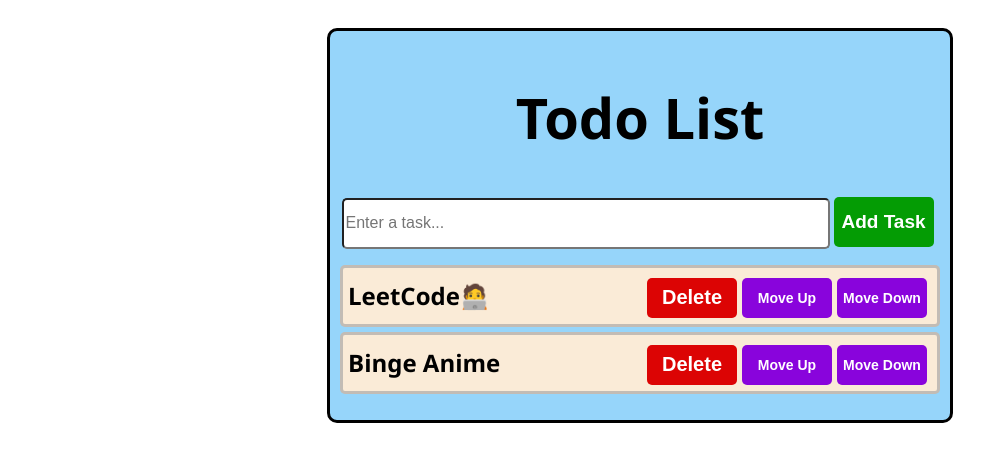
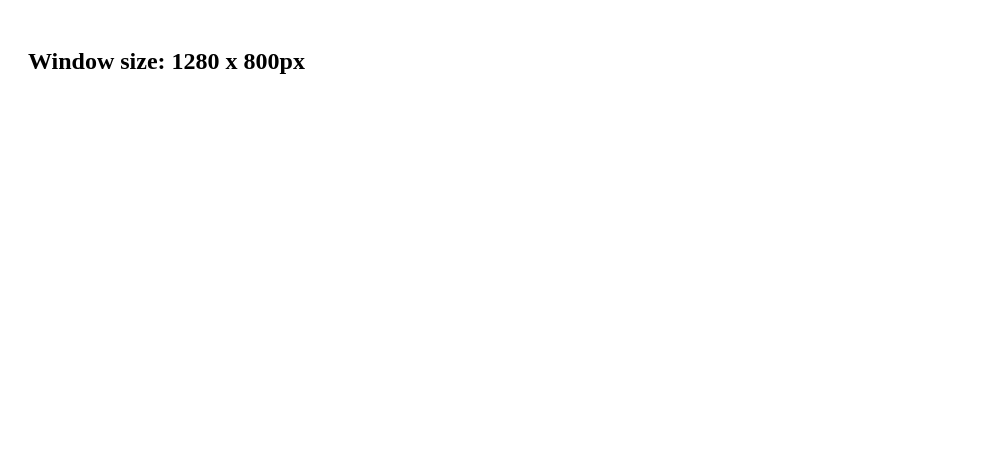
Before and after one commit to AjayLohith/React, a React (Vite) app: page / in a window 1280 px wide. Shown: the top 462 px of the page, without its empty margins (0-988 px from the left). Built offline with nearby package versions, Linux system fonts and the light colour scheme.

Commit message:
Learnt useEffect

```diff
--- a/src/App.jsx
+++ b/src/App.jsx
@@ -12,6 +12,7 @@ import UpdateObjects from './UpdateObjects'
 import ArrayUpdation from './ArrayUpdation'
 import UpdateArrayOfObj from './UpdateArrayOfObj'
 import ToDo from './ToDo'
+import UseEffect from './UseEffect'
 // import './index.css'
 
 function App() {
@@ -28,7 +29,8 @@ function App() {
       {/* <UpdateObjects/>  */}
       {/* <ArrayUpdation/> */}
       {/* <UpdateArrayOfObj/> */}
-      <ToDo/>
+      {/* <ToDo/> */}
+      <UseEffect/>
 
 
     </>
--- /dev/null
+++ b/src/UseEffect.jsx
@@ -0,0 +1,33 @@
+import React, { useState, useEffect } from 'react';
+
+//useEffect() will do the code in side it usually it prevents from rerendering
+// again and again by using dependencies [] or [param,param]
+
+
+const UseEffect = () => {
+  const [width, setWidth] = useState(window.innerWidth);
+  const [height, setHeight] = useState(window.innerHeight);
+
+  useEffect(()=>{
+    const handleResize = () => {
+      setWidth(window.innerWidth);
+      setHeight(window.innerHeight);
+    };
+    window.addEventListener("resize",handleResize);
+    console.log("render");
+
+    return ()=>{
+        window.removeEventListener('resize',handleResize);
+    }
+  },[]);
+
+
+
+  return (
+    <div>
+      <h2>Window size: {width} x {height}px</h2>
+    </div>
+  );
+};
+
+export default UseEffect;
```
